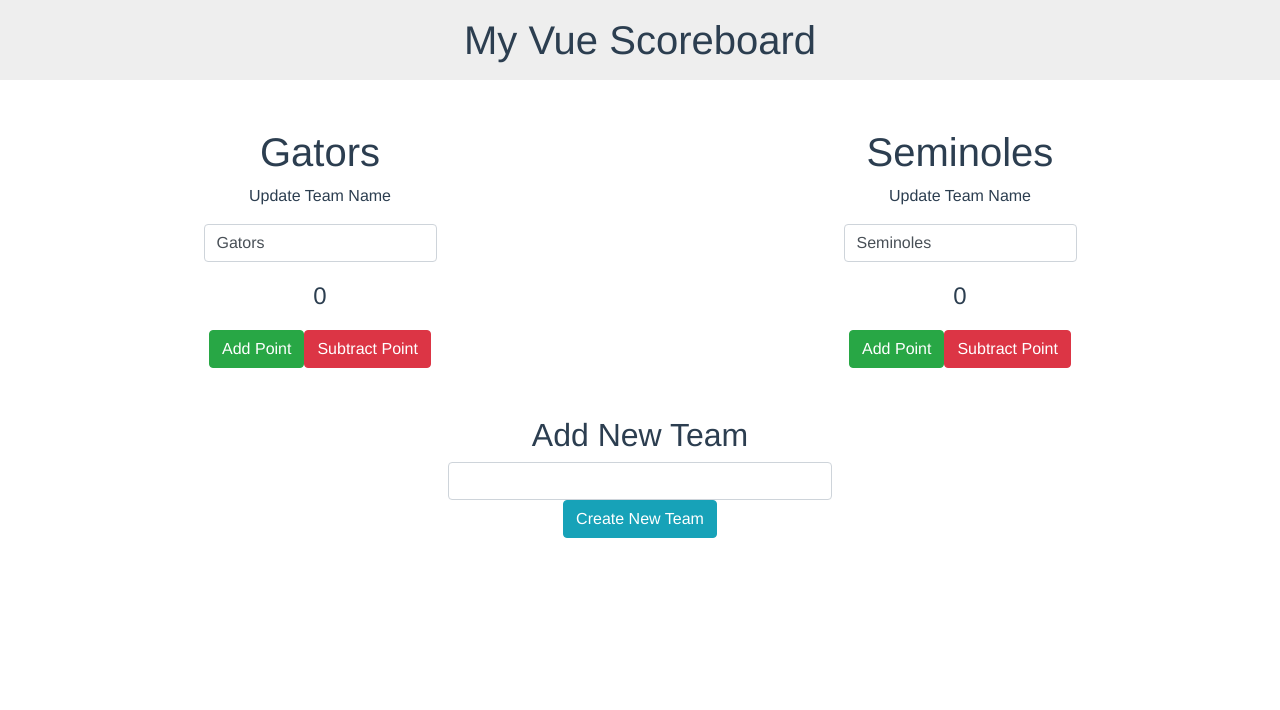
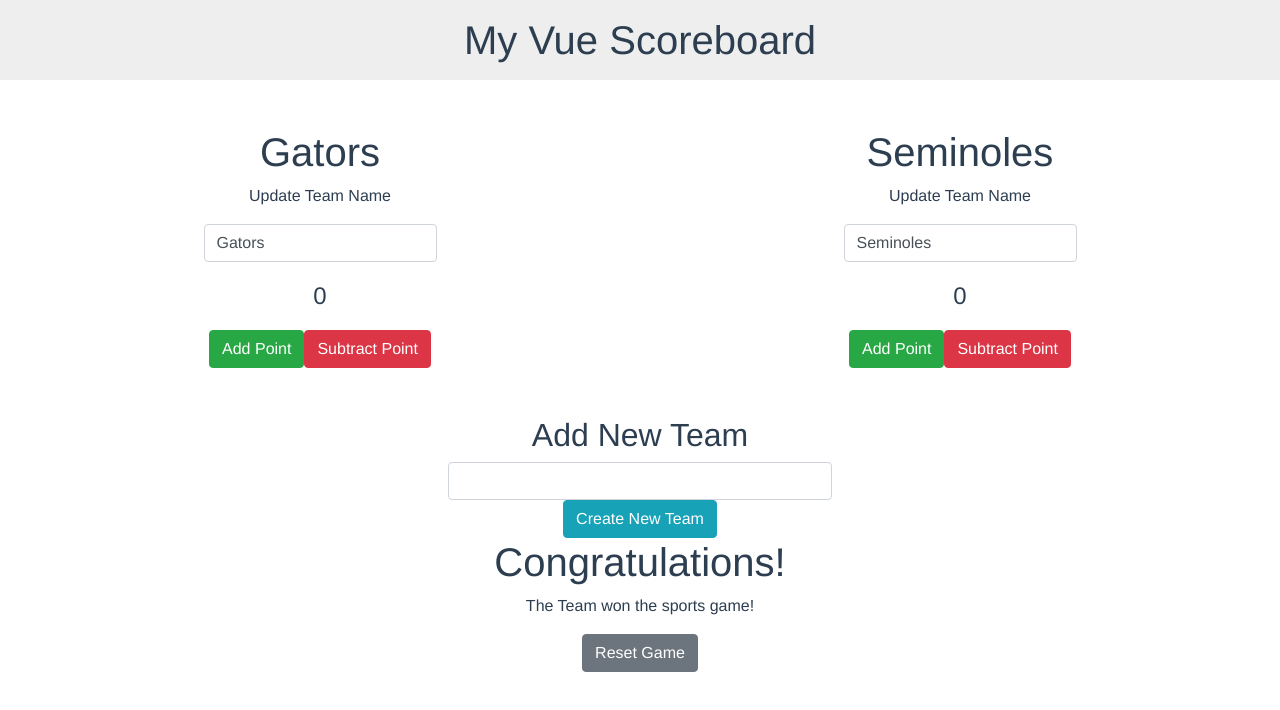
Before and after one commit to DylanAttal/vue-scoreboard-app-1, a Vue app: page / in a window 1280 px wide. Shown: the top 710 px of the page. Built offline with nearby package versions, Linux system fonts and the light colour scheme.

Commit message:
makes Winner modal

```diff
--- a/src/App.vue
+++ b/src/App.vue
@@ -21,18 +21,21 @@
         >
       </div>
     </div>
+    <Winner />
   </div>
 </template>
 
 <script>
 import Header from './components/Header.vue'
 import Team from './components/Team.vue'
+import Winner from './components/Winner.vue'
 
 export default {
   name: 'app',
   components: {
     Header,
-    Team
+    Team,
+    Winner
   },
   data() {
     return {
--- /dev/null
+++ b/src/components/Winner.vue
@@ -0,0 +1,15 @@
+<template>
+  <div>
+    <h1>Congratulations!</h1>
+    <p>The Team won the sports game!</p>
+    <b-button>Reset Game</b-button>
+  </div>
+</template>
+
+<script>
+export default {
+  name: 'Winner'
+}
+</script>
+
+<style scoped></style>
```
